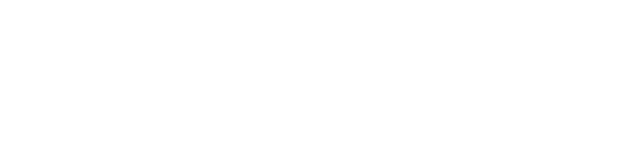
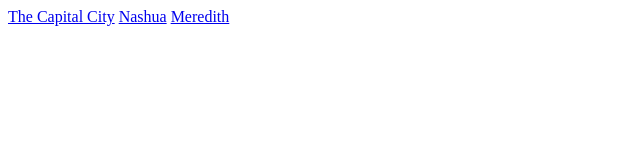
Before and after one commit to micheal-leblanc/Static-Site, a plain HTML site: page HTML/index.html in a window 1280 px wide. Shown: the whole page, without its empty margins (0-640 px from the left). Drawn offline with Linux system fonts and the light colour scheme.

Commit message:
Add links to capital and two cities

```diff
--- a/HTML/index.html
+++ b/HTML/index.html
@@ -8,6 +8,8 @@
     <title>Welcome to New Hampshire</title>
 </head>
 <body>
-
+    <a href="concord.html">The Capital City</a>
+    <a href="nashua.html">Nashua</a>
+    <a href="meredith.html">Meredith</a>
 </body>
 </html>
```
